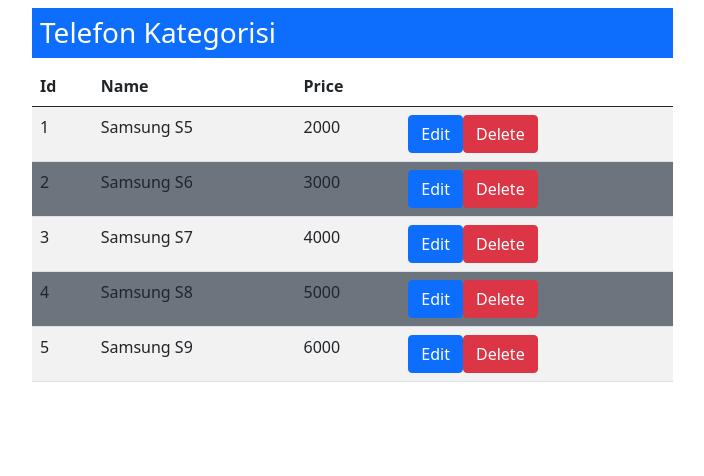
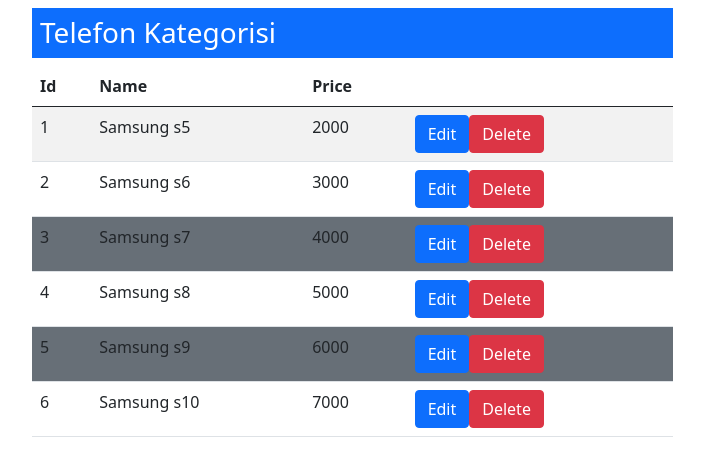
Before and after one commit to sefauzunoglu/Angular-Test, an Angular app: page / in a window 1280 px wide. Shown: the top 476 px of the page, without its empty margins (50-754 px from the left). Built offline with nearby package versions, Linux system fonts and the light colour scheme.

Commit message:
cesitli guzellikler

```diff
--- a/src/app/app.component.html
+++ b/src/app/app.component.html
@@ -1,4 +1,4 @@
-<h3 class="bg-primary text-white p-2">{{categoryName}} Kategorisi</h3>
+<h3 class="bg-primary text-white p-2">{{getCatName()}} Kategorisi</h3>
 
 <table class="table table-border table-striped">
 
@@ -12,8 +12,7 @@
   </thead>
 
   <tbody>
-
-    <tr *ngFor="let p of products" [class.bg-secondary]="p.isActive == false">
+    <tr *ngFor="let p of getProducts()" [class.bg-secondary]="p.isActive == false">
       <!-- tr nin classına bg-secondary'i ekleyeceğiz ancak hangi durumda o an ulaşmış olduğumuz p objesinin isActive alanı eğer false ise -->
       <td>{{p.id}}</td>
       <td>{{p.name}}</td>
@@ -23,6 +22,6 @@
         <button class="btn btn-danger">Delete</button>
       </td>
     </tr>
+  </tbody>
 
-  </tbody>
 </table>
--- a/src/app/app.component.ts
+++ b/src/app/app.component.ts
@@ -1,4 +1,5 @@
 import { Component } from '@angular/core';
+import { Model } from './model';
 
 @Component({
   selector: 'app-root',
@@ -8,13 +9,16 @@
 
 export class AppComponent {
   title = 'SocialApp';
-  categoryName = "Telefon";
 
-  products = [
-    { id: 1, name: "Samsung S5", price: 2000, isActive: true },
-    { id: 2, name: "Samsung S6", price: 3000, isActive: false },
-    { id: 3, name: "Samsung S7", price: 4000, isActive: true },
-    { id: 4, name: "Samsung S8", price: 5000, isActive: false },
-    { id: 5, name: "Samsung S9", price: 6000, isActive: true },
-  ];
+  model = new Model();
+
+  // model bilgisi içerisindeki bilgilere ulaşmak için ise;
+
+  getCatName() {
+    return this.model.categoryName;
+  }
+
+  getProducts() {
+    return this.model.products;
+  }
 }
```
